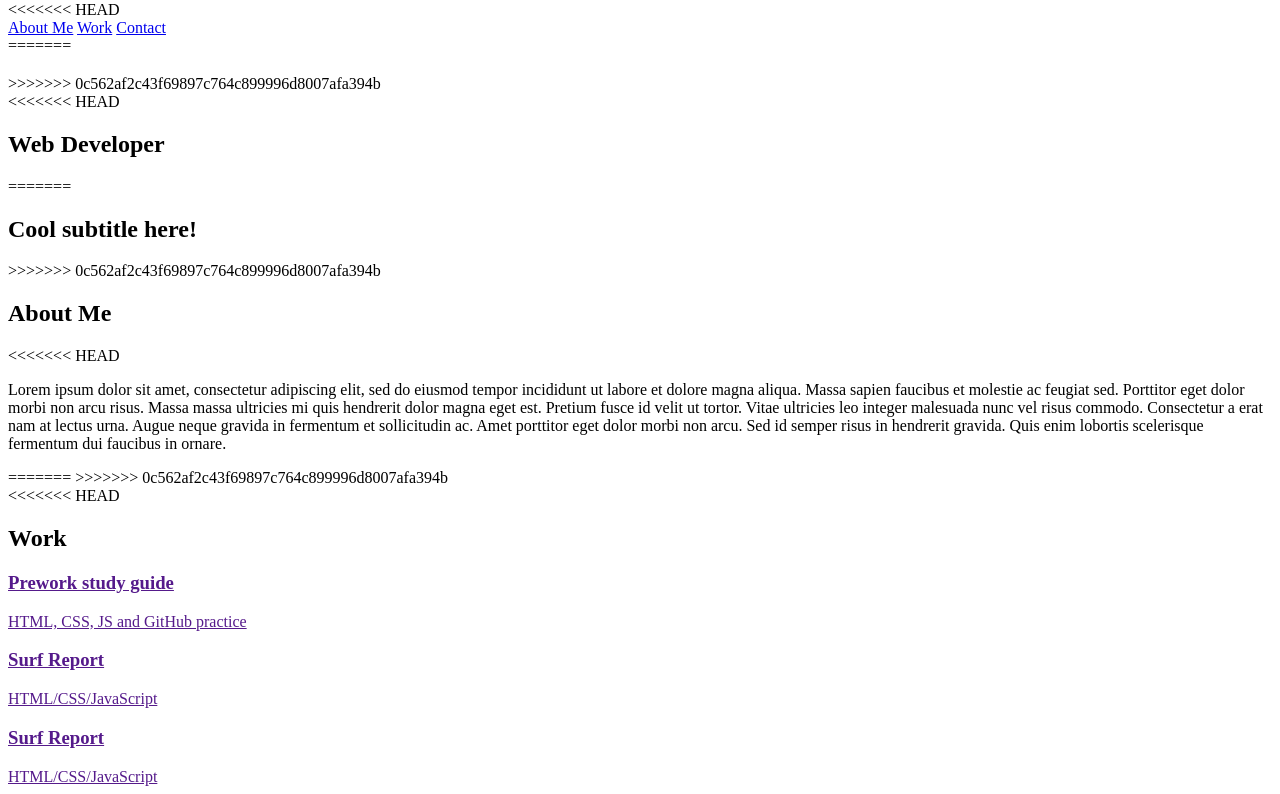
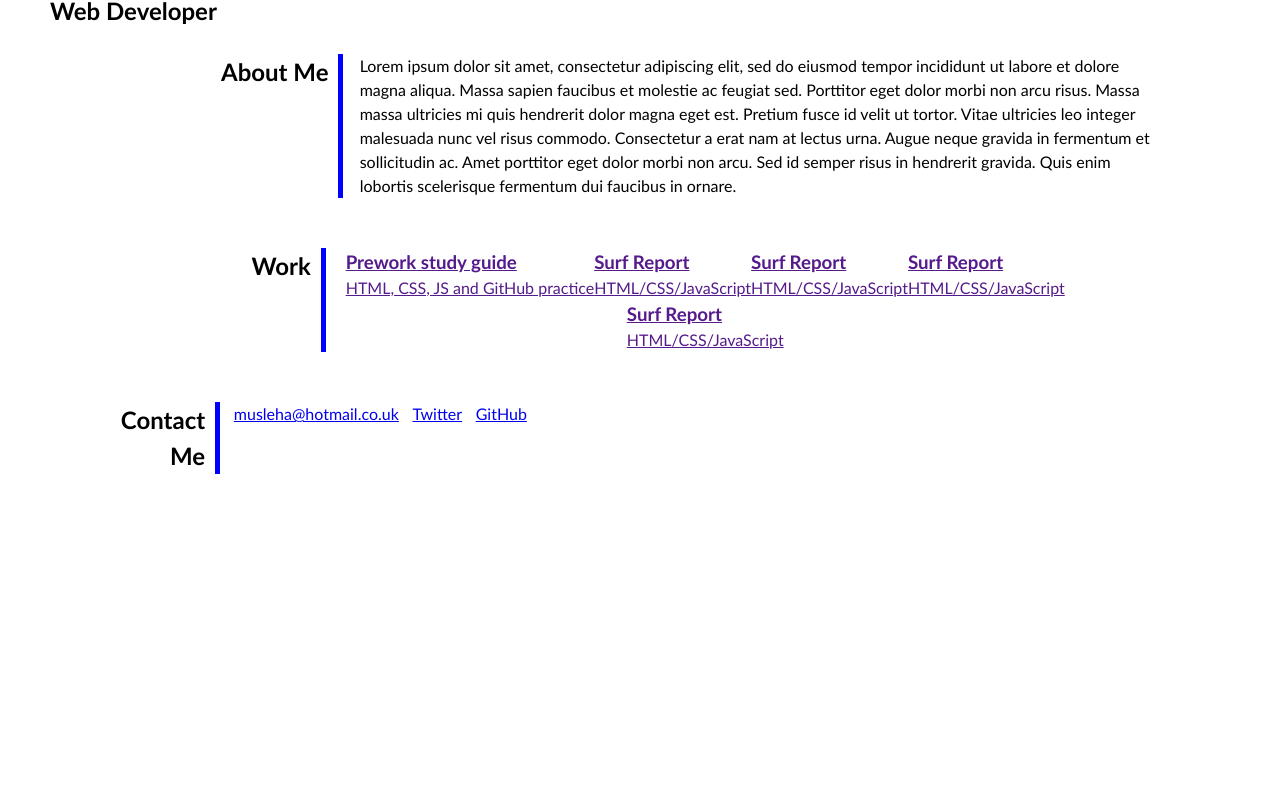
Before and after one commit to Musleha1/First-Responsive-Portfolio, a plain HTML site: page index.html in a window 1280 px wide. Shown: the part 105-899 px from the top of the page. After the commit the page ends 800 px from the top, so only its background shows below. Drawn offline with Linux system fonts and the light colour scheme; files that its build step writes are made by us from their sources.

Commit message:
Added starter files

```diff
--- a/index.html
+++ b/index.html
@@ -6,18 +6,13 @@
   <meta name="viewport" content="width=device-width, initial-scale=1.0">
   <meta http-equiv="X-UA-Compatible" content="ie=edge">
   <title>Musleha // Web Developer</title>
-<<<<<<< HEAD
   <link rel="stylesheet" href="./style.css" />
-=======
-  <link rel="stylesheet" href="./assets/css/style.css" />
->>>>>>> 0c562af2c43f69897c764c899996d8007afa394b
 </head>
 
 <body>
   <!-- main logo / nav -->
   <header>
     <h1>Musleha Begum</h1>
-<<<<<<< HEAD
 
     <nav class="nav">
       <a href="#about">About Me</a>
@@ -25,21 +20,12 @@
       <a href="#contact">Contact</a>
     </nav>
 
-=======
-    <nav>
-      <h2></h2>
-    </nav>
->>>>>>> 0c562af2c43f69897c764c899996d8007afa394b
   </header>
 
   <!-- hero banner -->
   <section class="hero-banner">
     <div>
-<<<<<<< HEAD
       <h2>Web Developer</h2>
-=======
-      <h2>Cool subtitle here!</h2>
->>>>>>> 0c562af2c43f69897c764c899996d8007afa394b
     </div>
   </section>
 
@@ -47,7 +33,6 @@
     <!-- about me -->
     <section class="page-section" id="about">
       <h2>About Me</h2>
-<<<<<<< HEAD
       <div>
         <p>Lorem ipsum dolor sit amet, consectetur adipiscing elit, sed do eiusmod tempor incididunt ut labore et dolore
           magna aliqua. Massa sapien faucibus et molestie ac feugiat sed. Porttitor eget dolor morbi non arcu risus.
@@ -59,13 +44,10 @@
 
       </div>
 
-=======
->>>>>>> 0c562af2c43f69897c764c899996d8007afa394b
     </section>
 
     <!-- portfolio container -->
     <section class="page-section" id="work">
-<<<<<<< HEAD
 
 
     <section class="page-section">
@@ -107,29 +89,18 @@
           </a>
     </section>
 
-=======
-      <h2>Work</h2>
-    </section>
->>>>>>> 0c562af2c43f69897c764c899996d8007afa394b
 
     <!-- contact -->
     <section class="page-section contact" id="contact">
       <h2>Contact Me</h2>
-<<<<<<< HEAD
       <!-- <div class="center"> -->
          <a href="#email">musleha@hotmail.co.uk</a>
         <a href="#tw">Twitter</a>
         <a href="GH">GitHub</a>
       </div>
 
-=======
->>>>>>> 0c562af2c43f69897c764c899996d8007afa394b
     </section>
   </main>
 </body>
 
-<<<<<<< HEAD
 </html>
-=======
-</html>
->>>>>>> 0c562af2c43f69897c764c899996d8007afa394b
--- a/style.css
+++ b/style.css
@@ -1,16 +1,7 @@
-<<<<<<< HEAD
 
 
 body {
   margin: 50px;
-=======
-* {
-  box-sizing: border-box;
-}
-
-body {
-  margin: 0;
->>>>>>> 0c562af2c43f69897c764c899996d8007afa394b
   padding: 0;
   font-family: 'Trebuchet MS', 'Lucida Sans Unicode', 'Lucida Grande', 'Lucida Sans', Arial, sans-serif;
   line-height: 1.5;
@@ -28,7 +19,6 @@ h6 {
 p {
   margin: 0;
 }
-<<<<<<< HEAD
 
 header {
   display: flex;
@@ -100,9 +90,3 @@ nav a {
   min-height: 400px;
   flex-basis: 100%;
 }
-
-
-
-
-=======
->>>>>>> 0c562af2c43f69897c764c899996d8007afa394b
```
